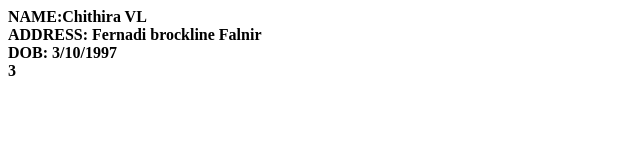
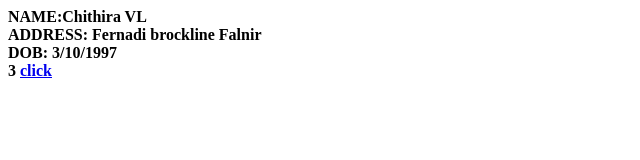
Before and after one commit to potterhead310/complicated, a plain HTML site: page index.html in a window 1280 px wide. Shown: the full height of the page, 0-640 px from the left. Drawn offline with Linux system fonts and the light colour scheme.

Commit message:
Update index.html

```diff
--- a/index.html
+++ b/index.html
@@ -5,6 +5,6 @@
 <b>NAME:<b>Chithira VL<br>
 <b>ADDRESS:</b> Fernadi brockline Falnir<br>
 <b>DOB:</b> 3/10/1997<br>3
-  <a href="snake.html"></a>
+  <a href="snake.html"> click</a>
 </body>
 </html>
```
